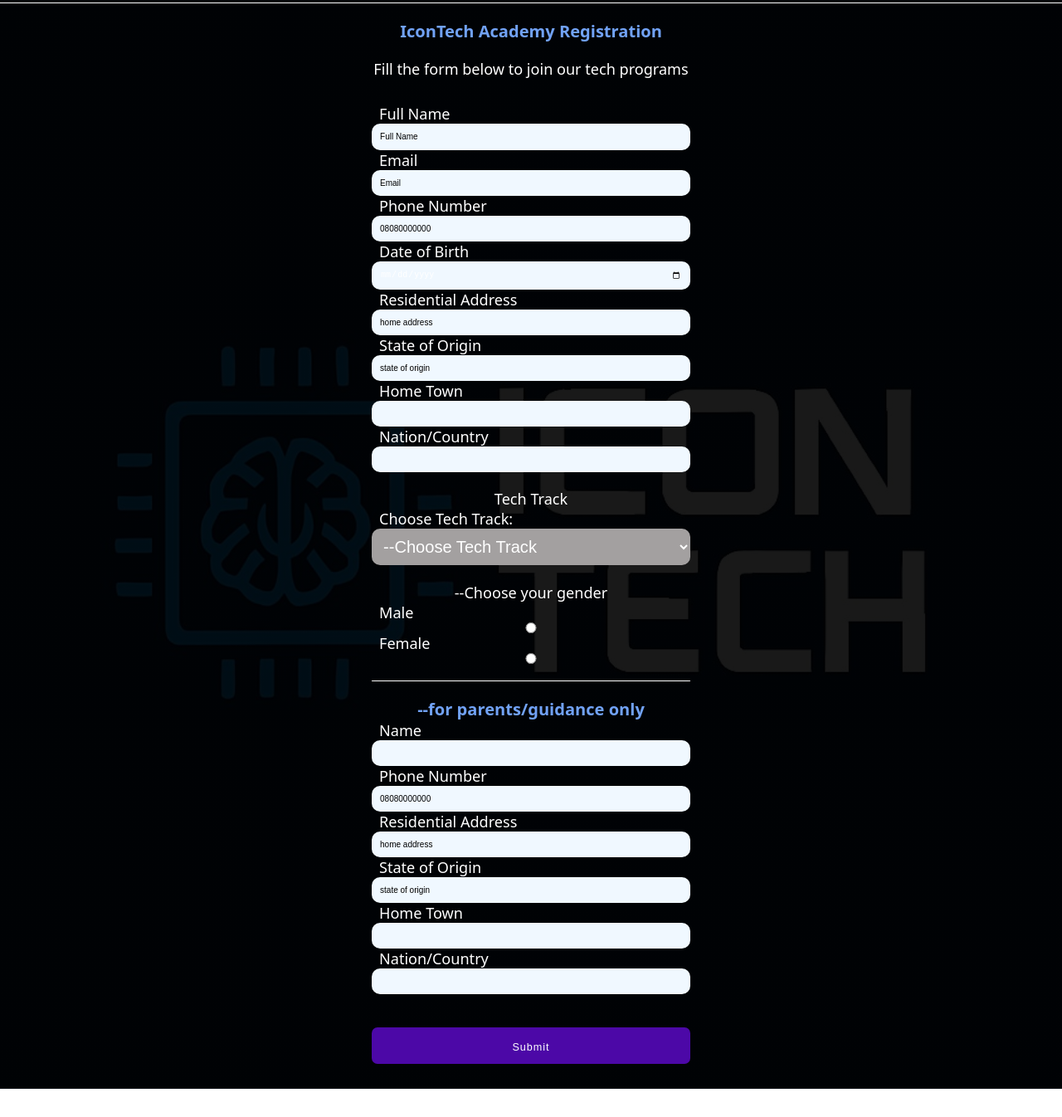
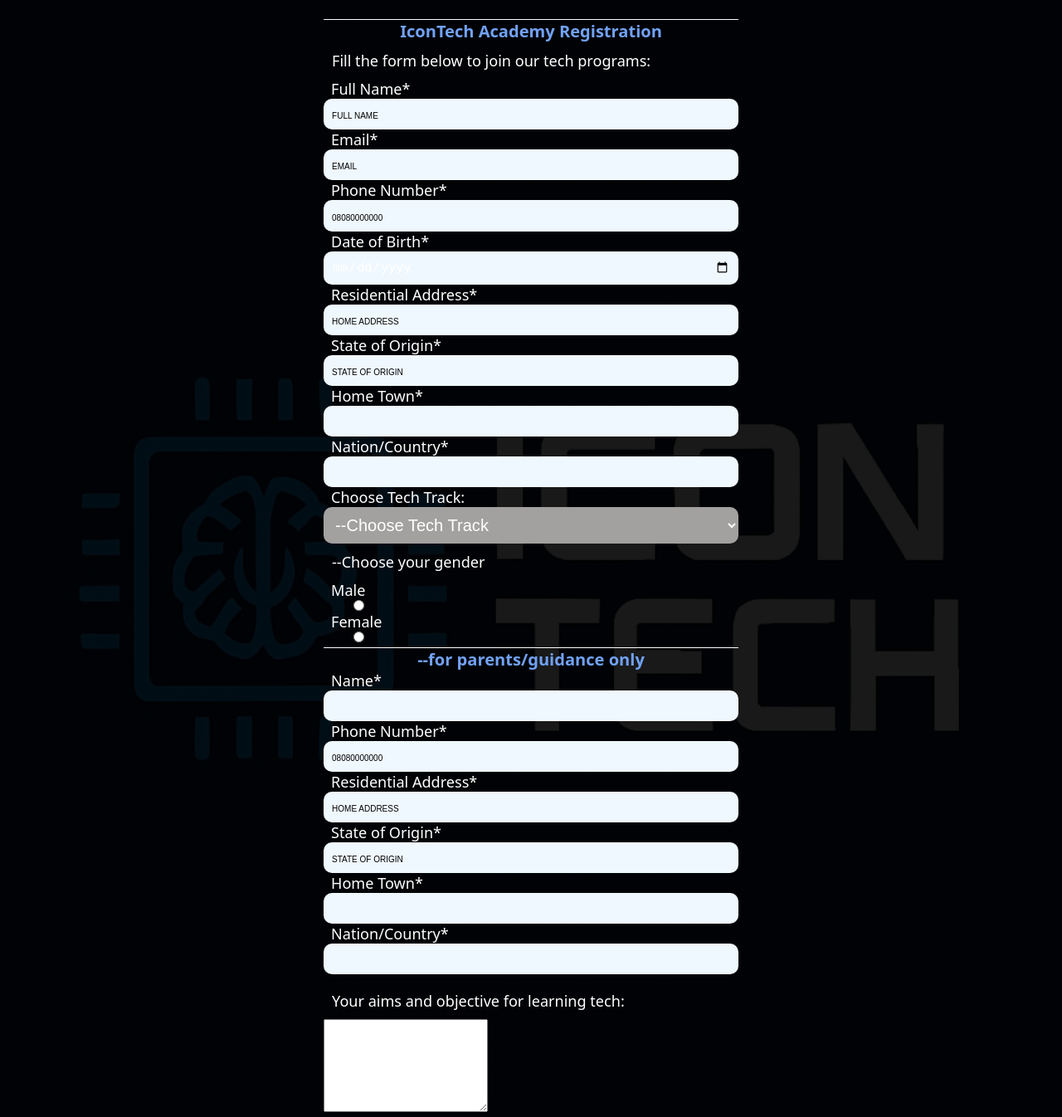
Before and after one commit to Ayinla01/icontechAcademy, a plain HTML site: page reg2.html in a window 1280 px wide. Shown: the part 17-1363 px from the top of the page at 83% size. Before the commit the page ends 1329 px from the top, so only its background shows below. Drawn offline with Linux system fonts and the light colour scheme.

Commit message:
Add files via upload

```diff
--- a/reg2.css
+++ b/reg2.css
@@ -17,31 +17,37 @@ body {
     background-repeat: no-repeat;
     height: 100%;
 }
+.container{
+    max-width: 500px;
+    width: 90%;
+    margin: 1rem auto;
+}
+.h2{
+    padding-top: 2rem;
+    margin-top: 2rem;
+}
 h2{
     font-size: 2rem;
     text-align: center;
-    margin-top: 2rem;
     color: #71a2f6;
     border-top: 1px solid #fff;
-    padding-top: 2rem;
 }
 p{
     font-size: 1.8rem;
-    text-align: center;
-    margin-top: 2rem;
+
+    margin:1rem;
 }
-form{
+.form{
     display: flex;
     flex-direction: column;
-    width: 30%;
-    margin:3rem auto;
 }
 label{
     font-size: 1.8rem;
     margin-left: 9px;
 }
 input{
-    font-size: 1rem;
+    width: 100%;
+    font-size: 1.5rem;
     color: #fff;
     background-color: aliceblue;
     padding: 1rem;
@@ -58,6 +64,10 @@ input:hover{
     color: black;
     font-size: 10px;
 }
+.select{
+    display: flex;
+    flex-direction: column;
+}
 select{
     font-size: 2rem;
     padding: 1rem;
@@ -71,17 +81,30 @@ option{
     color: black;
 }
 .radio{
+    font-size: 7px;
     display: flex;
     flex-direction: column;
+    position: absolute;
 }
-.radio  input{
+.radio-group{
+    position:relative;
+}
+input[type="radio"]:focus{
     outline: none;
-    padding-left: 0;
-    align-items: flex-end;
+}
+.form2{
+    margin-top: 9rem;
+}
+.text-area{
+   margin-top: 2rem;
+}
+textarea{
+    color: black;
+    font-size: 1rem;
 }
 button{
     width: 100%;
-    margin-top: 4rem;
+    margin-top: 3rem;
     padding: 1rem;
     background-color: #4c08a7;
     color: #fff;
--- a/reg2.html
+++ b/reg2.html
@@ -7,27 +7,30 @@
     <link rel="stylesheet" href="reg2.css">
 </head>
 <body>
+    <div class="container">
+    <div class="h2">
         <h2>IconTech Academy Registration</h2>
-    <p>Fill the form below to join our tech programs</p>
-
+    <p>Fill the form below to join our tech programs:</p>
+    </div>
+    <div class="form">
     <form>
-        <label for="fname">Full Name</label>
-        <input type="text" id="name" placeholder="Full Name" required>
-        <label for="Email">Email</label>
-        <input type="email" name="" id=""  placeholder="Email" required>
-        <label for="number">Phone Number</label>
-        <input type="tel" name="" id=""  placeholder="08080000000" required>
-        <label for="date">Date of Birth</label>
-        <input type="date" name="" id=""  placeholder="mm/dd/yyyy" required>
-        <label for="address">Residential Address</label>
-        <input type="text" name="" id="" placeholder="home address" required>
-        <label for="state">State of Origin</label>
-        <input type="state" placeholder="state of origin" required>
-        <label for="town">Home Town</label>
-        <input type="text" name="" id="" required>
-        <label for="natoinality">Nation/Country</label>
-        <input type="text" name="country" id="" required>
-        <p>Tech Track</p>
+        <label for="fname">Full Name*</label>
+        <input type="text" id="name" placeholder="FULL NAME"    required>
+        <label for="Email">Email*</label>
+        <input type="email" name="" id=""  placeholder="EMAIL"  required>
+        <label for="number">Phone Number*</label>
+        <input type="tel" name="" id=""  placeholder="08080000000"  required>
+        <label for="date">Date of Birth*</label>
+        <input type="date" name="" id=""  placeholder="mm/dd/yyyy"  required>
+        <label for="address">Residential Address*</label>
+        <input type="text" name="" id="" placeholder="HOME ADDRESS" required>
+        <label for="state">State of Origin*</label>
+        <input type="state" placeholder="STATE OF ORIGIN"   required>
+        <label for="town">Home Town*</label>
+        <input type="text"required>
+        <label for="natoinality">Nation/Country*</label>
+        <input type="text" name="country"   required>
+        <div class="select">
         <label>Choose Tech Track:</label>
         <select>
             <option disabled selected>--Choose Tech Track</option>
@@ -38,30 +41,44 @@
             <option value="UI/UX">UI/UX</option>
             <option value="cs">Cyber Security</option>
         </select>
+        </div>
 
         <p>--Choose your gender</p>
         <div class="radio">
+        <div class="radio-group">
             <label for="male">Male</label>
             <input type="radio" name="gender" id="male">
+        </div>
+        <div class="radio-group">
             <label for="female">Female</label>
             <input type="radio" name="gender" id="female">
         </div>
-<h2>--for parents/guidance only</h2>
-        <label for="name">Name</label>
-        <input type="text" name="name" id=""` required>
-         <label for="number">Phone Number</label>
+        </div>
+<div class="form2">
+        <h2>
+            --for parents/guidance only
+        </h2>
+        <label for="name">Name*</label>
+        <input type="text" name="name" id="" required>
+         <label for="number">Phone Number*</label>
         <input type="tel" name="" id=""  placeholder="08080000000"   required>
-        <label for="address">Residential Address</label>
-        <input type="text" name="" id="" placeholder="home address" required>
-        <label for="state">State of Origin</label>
-        <input type="state" placeholder="state of origin" required>
-        <label for="town">Home Town</label>
+        <label for="address">Residential Address*</label>
+        <input type="text" name="" id="" placeholder="HOME ADDRESS" required>
+        <label for="state">State of Origin*</label>
+        <input type="state" placeholder="STATE OF ORIGIN" required>
+        <label for="town">Home Town*</label>
         <input type="text" name="" id="" required>
-        <label for="natoinality">Nation/Country</label>
+        <label for="natoinality">Nation/Country*</label>
         <input type="text" name="country" id="" required>
+</div>
 
-
+<div class="text-area">
+    <p>Your aims and objective for learning tech:</p>
+    <textarea name="" id="" cols="30" rows="10"></textarea>
+</div>
     <button><a href="last.html">Submit</a></button>
     </form>
+    </div>
+    </div>
 </body>
 </html>
```
Lines whose indentation alone changed are shown as unchanged.
